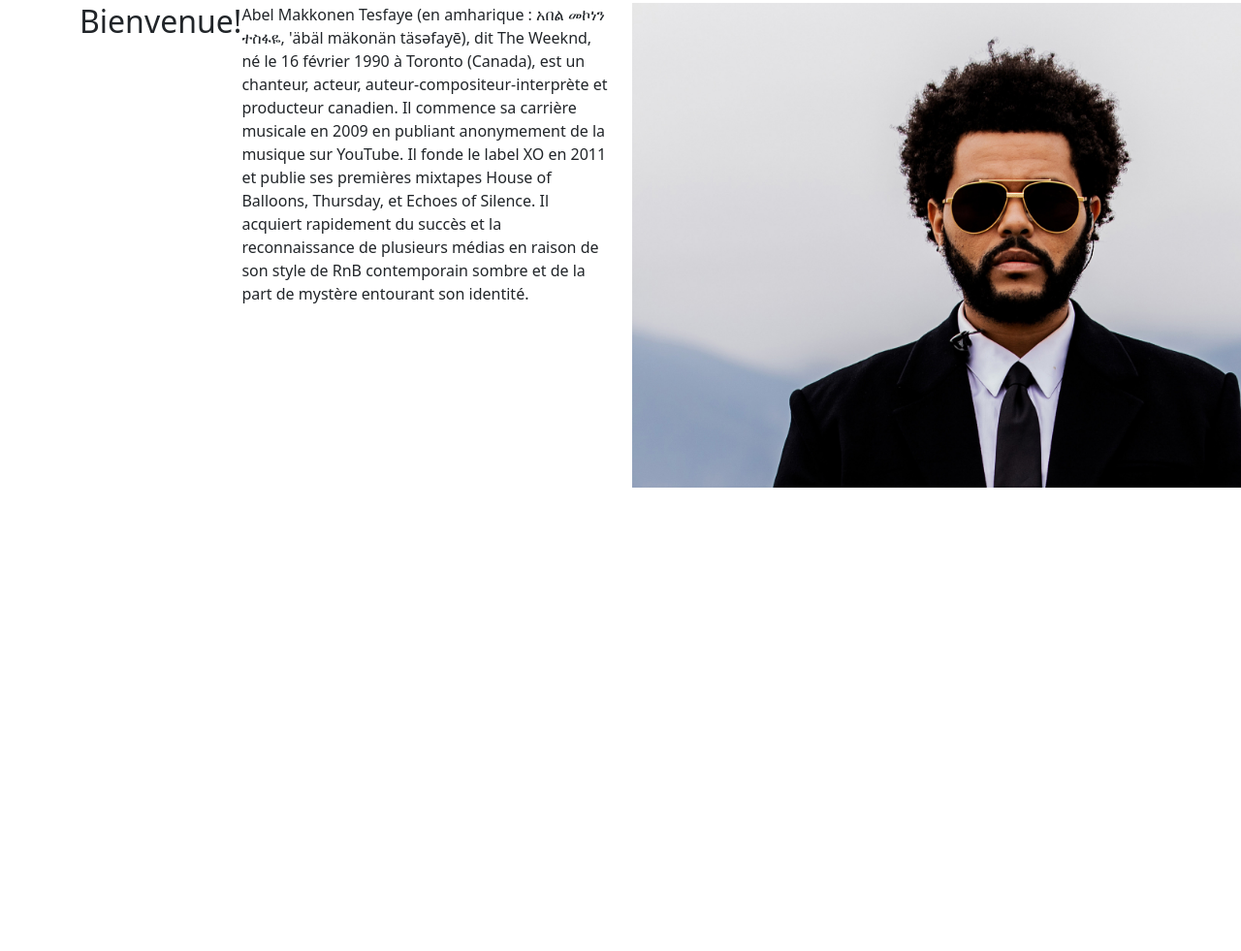
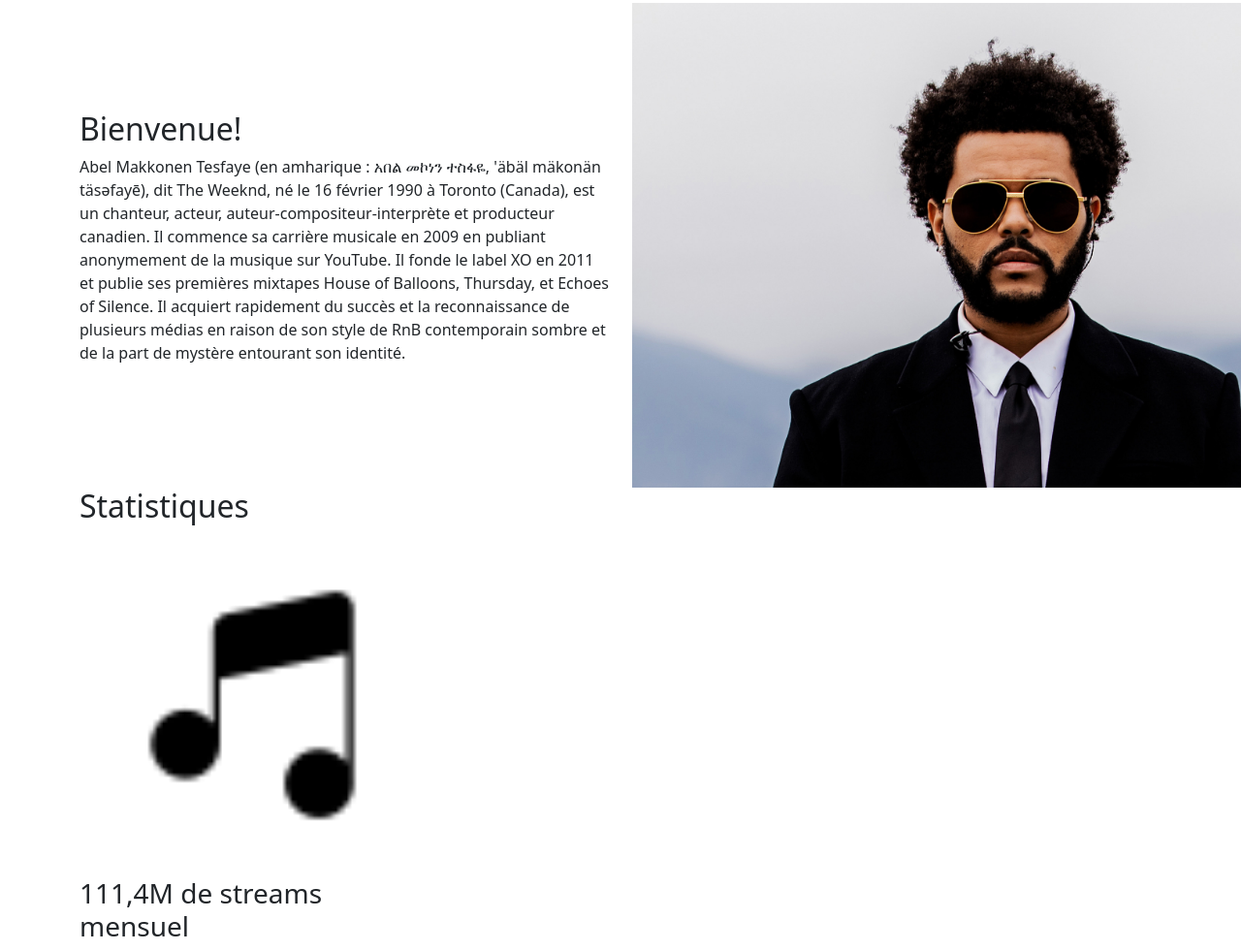
Before and after one commit to LalouGH/r408_git, a plain HTML site: page index.html in a window 1280 px wide. Shown: the part 127-1108 px from the top of the page at 97% size. Before the commit the page ends 800 px from the top, so only its background shows below. Drawn offline with Linux system fonts and the light colour scheme.

Commit message:
début informations statistiques

```diff
--- a/index.html
+++ b/index.html
@@ -39,7 +39,7 @@
   </header>
   <div class="container">
     <div class="row">
-      <div class="col-md-6 d-flex ">
+      <div class="col-md-6 d-flex flex-column justify-content-center">
         <h2>Bienvenue!</h2>
         <p>Abel Makkonen Tesfaye (en amharique : አበል መኮነን ተስፋዬ, 'äbäl mäkonän täsəfayē), dit The Weeknd, né le 16
           février 1990 à Toronto (Canada), est un chanteur, acteur, auteur-compositeur-interprète et producteur
@@ -53,6 +53,13 @@
         <img src="images/news/Weeknd-May-2021.jpg" id="hero-image" alt="">
       </div>
     </div>
+    <div class="row">
+      <h2>Statistiques</h2>
+      <div class="col-md-4 d-flex flex-column align-center">
+        <img src="images/icons/icons8-music-notes-64.png" alt="">
+        <h3>111,4M de streams mensuel</h3>
+      </div>
+    </div>
   </div>
 </body>
 
```
Also changed, not shown: images/icons/icons8-music-notes-64.png (added).
